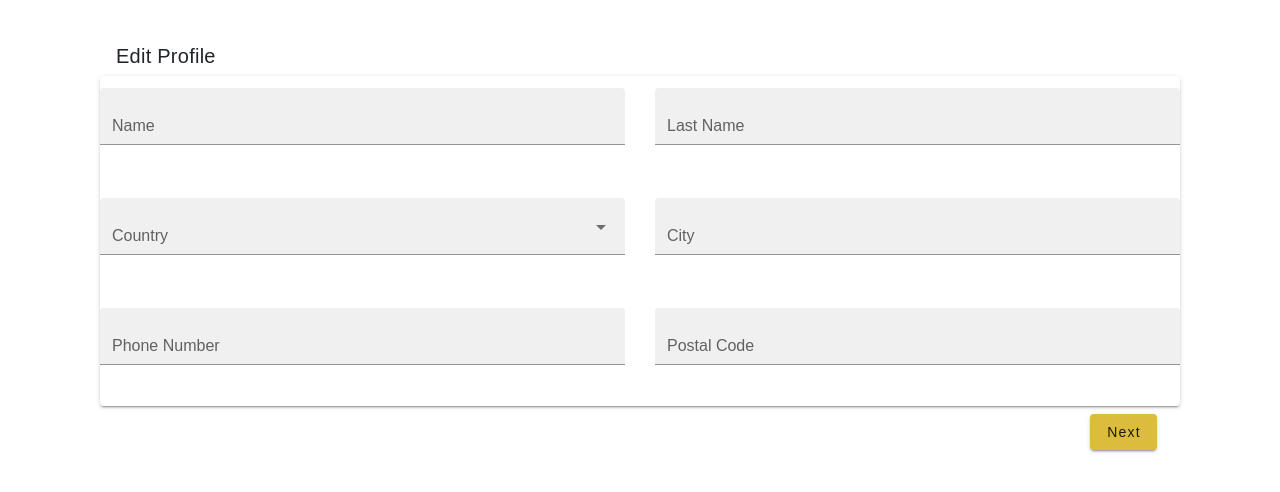
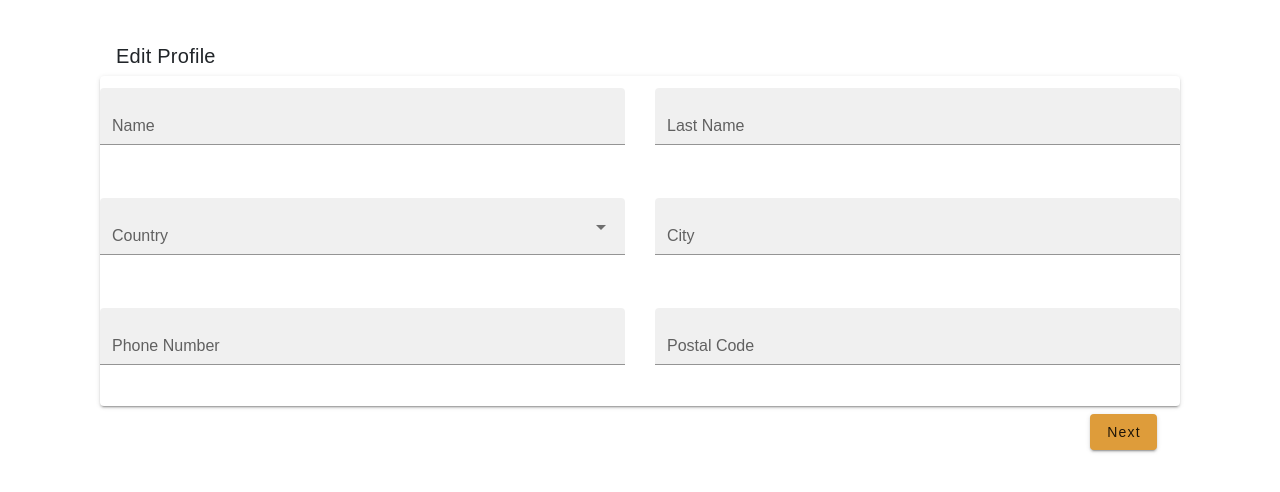
Before and after one commit to NivraLeak/IdeoGo_WebApp, a Vue app: page /EditProfile in a window 1280 px wide. Shown: the top 492 px of the page. Built offline with nearby package versions, Linux system fonts and the light colour scheme; a web font is replaced by a local one.

Commit message:
Update EditProfile

```diff
--- a/src/components/EditProfile.vue
+++ b/src/components/EditProfile.vue
@@ -115,7 +115,7 @@
                 <v-btn v-if="showAcademic" @click="backClick">Back</v-btn>
                 <v-col class="text-right">
                     <v-btn v-if="showPersonal" :class="saveButton" @click="nextClick" bottom center class="white--text"
-                           color="#dbbc3c">Next
+                           color="#de9c3a">Next
                     </v-btn>
                     <v-btn v-if="showAcademic" :class="saveButton" @click="saveClick" bottom center class="white--text"
                            color="#dbbc3c">Save Changes
```
